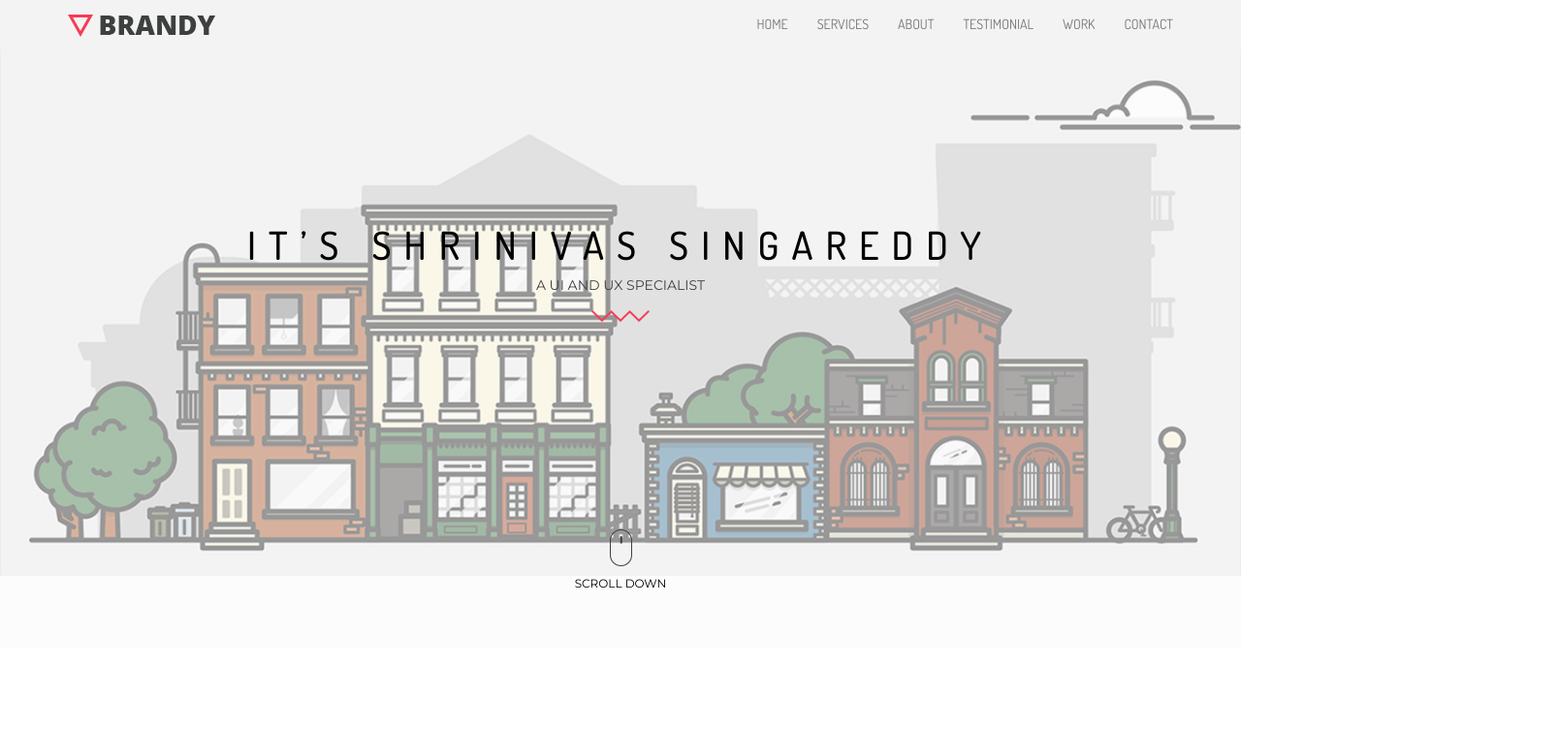
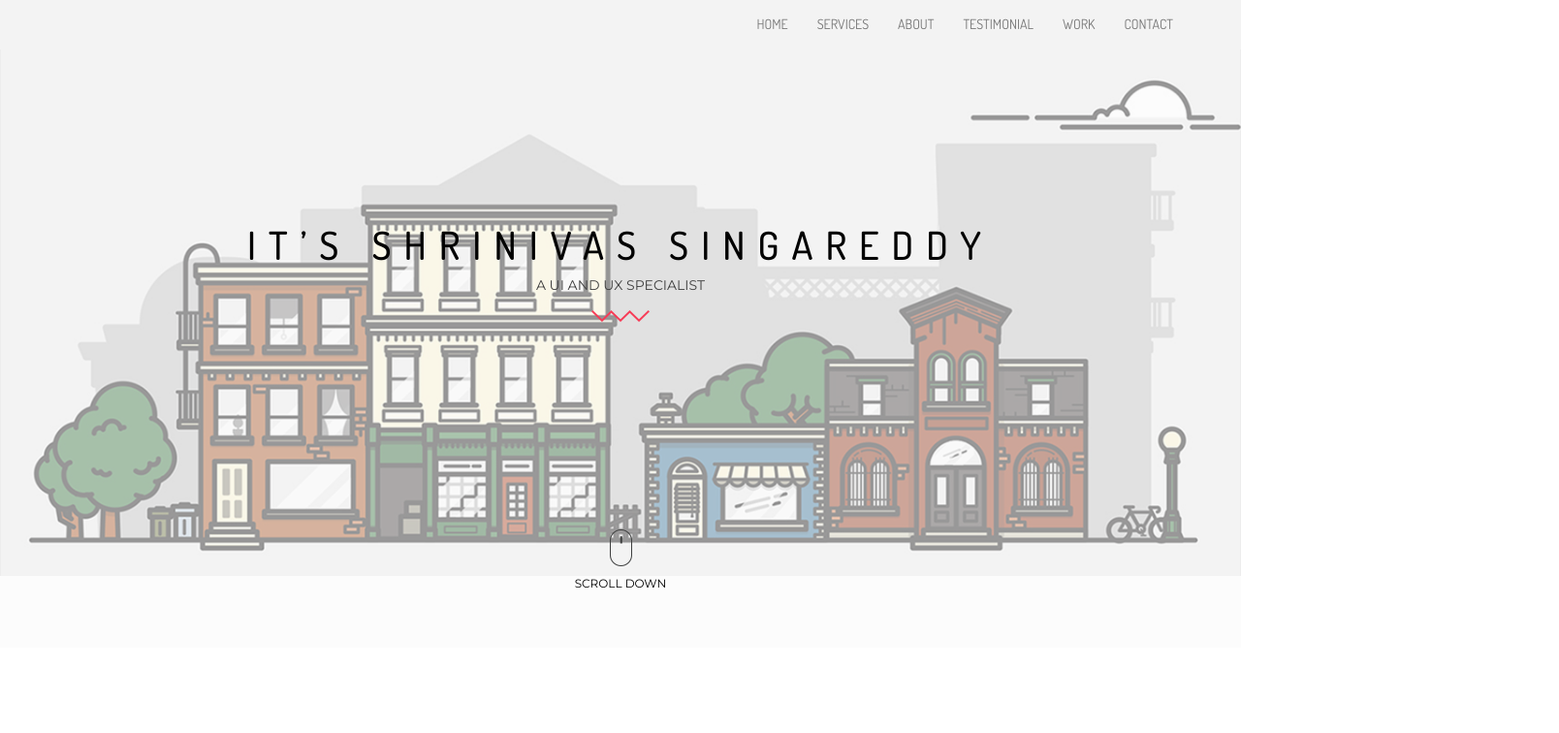
Before and after one commit to srinivasa1131/srinivasa1131.github.io, a plain HTML site: page index.html in a window 1280 px wide. Shown: the top 756 px of the page at 97% size, 1608 px wide, since content can reach past the window. Drawn offline with Linux system fonts and the light colour scheme.

Commit message:
Initial commit

```diff
--- a/index.html
+++ b/index.html
@@ -65,7 +65,7 @@
 	                    <span class="icon-bar"></span>
 	                    <span class="icon-bar"></span>
 	                  </button>
-	                  <a class="navbar-brand" href="#"><img src="images/logo.png" alt=""></a>
+	                  <a class="navbar-brand" href="#"><img src="#" alt=""></a>
 	                </div>
 
 	                <!-- Collect the nav links, forms, and other content for toggling -->
@@ -423,7 +423,7 @@
             <div class="row">
                 <div class="col-md-12 text-center">
                     <div class="footer_logo   wow fadeInUp animated">
-                        <img src="images/logo.png" alt="">
+                        <img src="#" alt="">
                     </div>
                 </div>
             </div>
```
